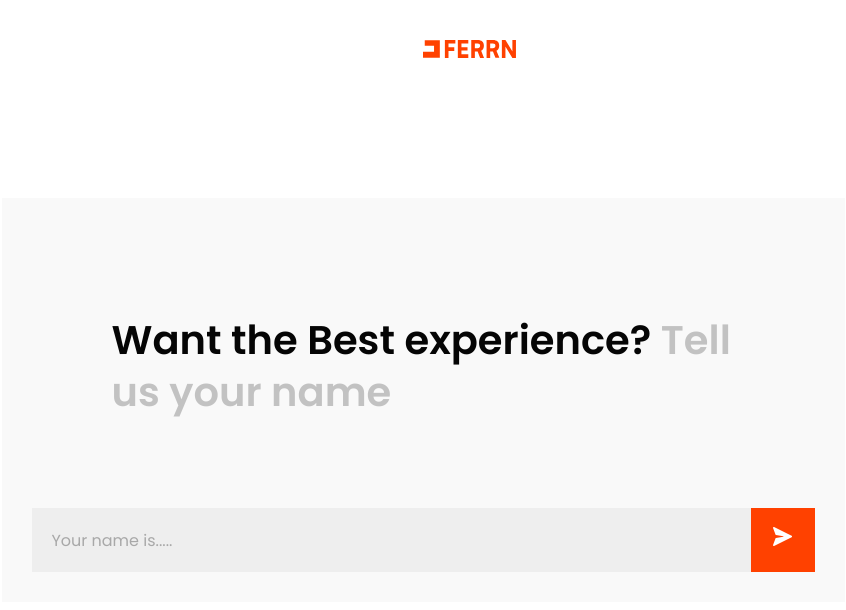
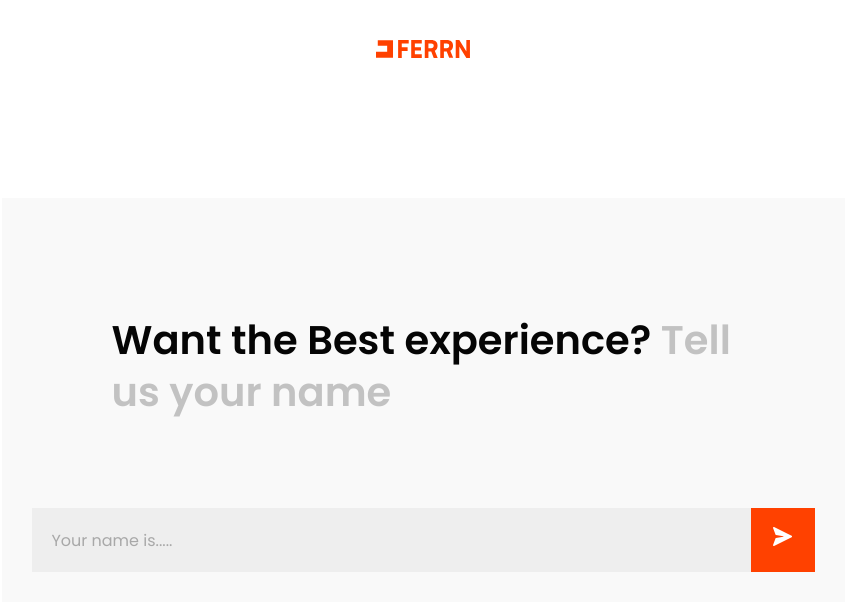
Before and after one commit to FERRN-AGENCY/ferrn-website, a React (Vite) app in the folder fern/: page / in a window 1280 px wide. Shown: the top 610 px of the page, without its empty margins (217-1063 px from the left). Built offline with nearby package versions, Linux system fonts and the light colour scheme.

Commit message:
feat: added curtain reveal transition, custom cursor, and 3D footer

```diff
--- a/fern/src/pages/Loader/Loader.module.css
+++ b/fern/src/pages/Loader/Loader.module.css
@@ -21,7 +21,7 @@
   font-size: clamp(3rem, 8vw, 4.2rem);
   /* 1em forces the SVG to perfectly match the font height */
   height: 1em;
-  width: auto;
+  /* width: auto;  */
   fill: #F94406;
 }
 
--- a/fern/src/pages/MainExperience/components/Testimonials/Testimonials.module.css
+++ b/fern/src/pages/MainExperience/components/Testimonials/Testimonials.module.css
@@ -133,7 +133,7 @@
 
 /* Transcription Toggle */
 .transcriptionWrapper {
-  background-color: var(--bg-secondary, #141414);
+  background-color: var(--bg-primary);
   padding: 0 20px 16px 20px;
   display: flex;
   flex-direction: column;
--- a/fern/src/pages/Onboarding/Onboarding.module.css
+++ b/fern/src/pages/Onboarding/Onboarding.module.css
@@ -14,7 +14,6 @@
   position: absolute;
   /* Fluid top spacing: 45.43px on desktop, shrinks slightly on short screens */
   top: clamp(1.5rem, 5vh, 45.43px);
-  left: 50%;
   transform: translateX(-50%);
   display: flex;
   align-items: center;
```
